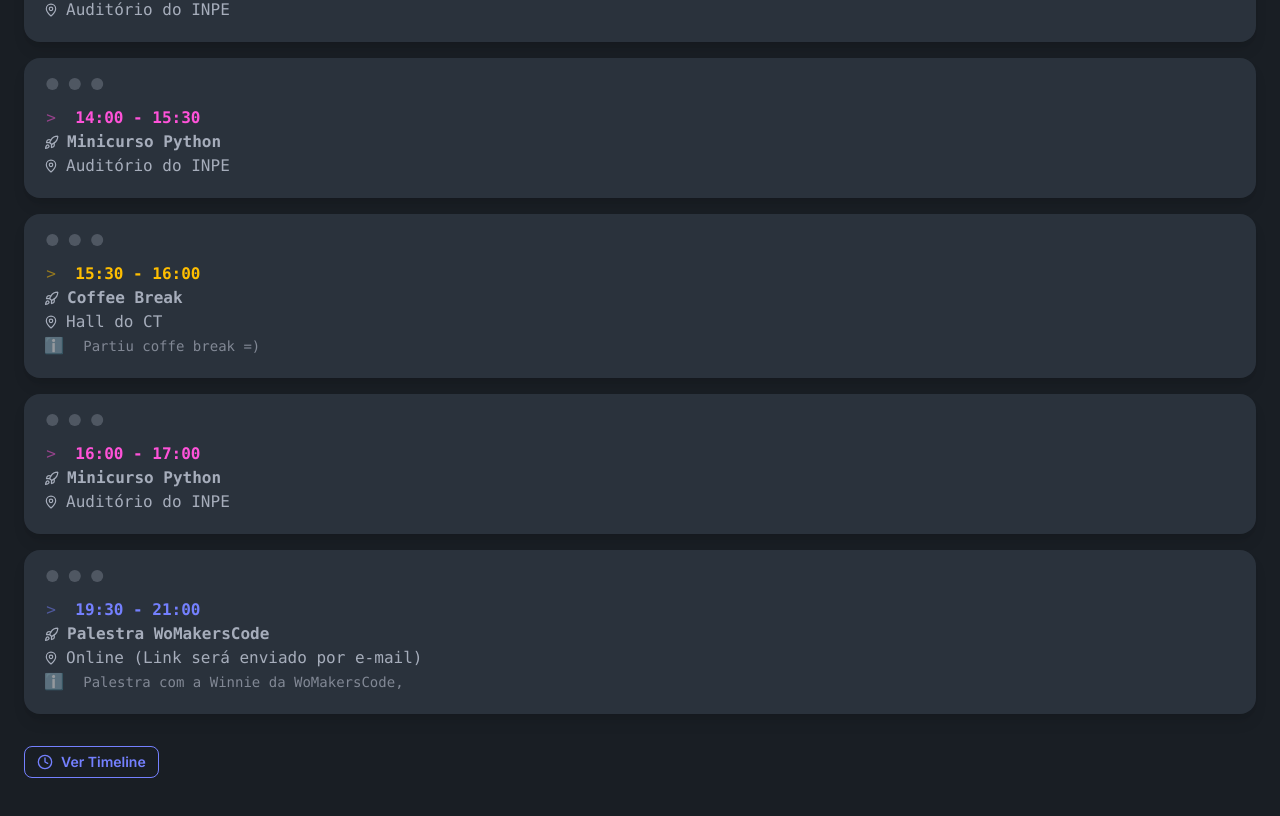
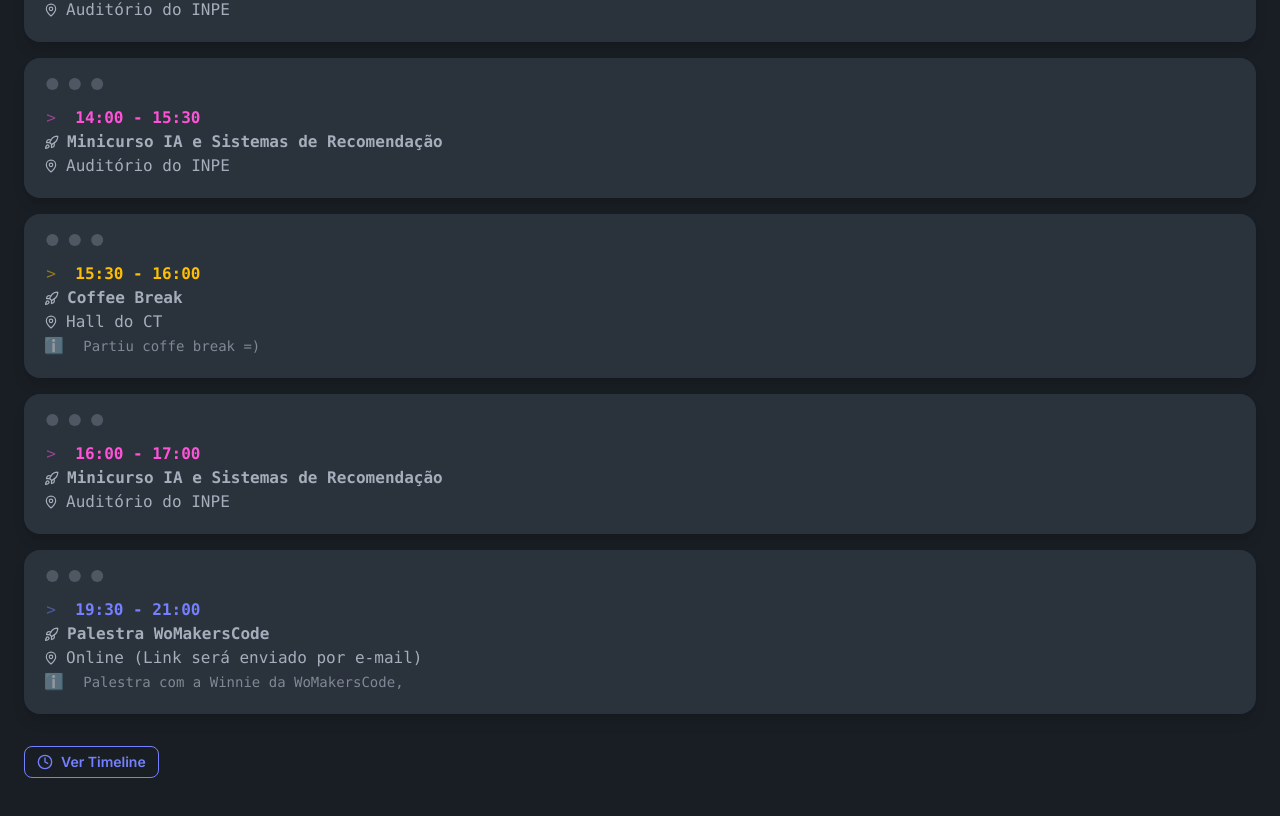
Before and after one commit to aaacms/sainf-2026, a React (Vite) app: page / in a window 1280 px wide. Shown: the part 3734-4550 px from the top of the page. Built offline with nearby package versions, Linux system fonts and the light colour scheme.

Commit message:
feat: update workshop title to "Minicurso IA e Sistemas de Recomendação" in cronogramaEventos

```diff
--- a/src/data/eventos.data.ts
+++ b/src/data/eventos.data.ts
@@ -55,7 +55,7 @@ export const cronogramaEventos: DiaEvento[] = [
       },
       {
         horario: "14:00 - 15:30",
-        titulo: "Minicurso Python",
+        titulo: "Minicurso IA e Sistemas de Recomendação",
         local: "Auditório do INPE",
         descricao: "",
         tipo: "workshop"
@@ -69,7 +69,7 @@ export const cronogramaEventos: DiaEvento[] = [
       },
       {
         horario: "16:00 - 17:00",
-        titulo: "Minicurso Python",
+        titulo: "Minicurso IA e Sistemas de Recomendação",
         local: "Auditório do INPE",
         descricao: "",
         tipo: "workshop"
```
